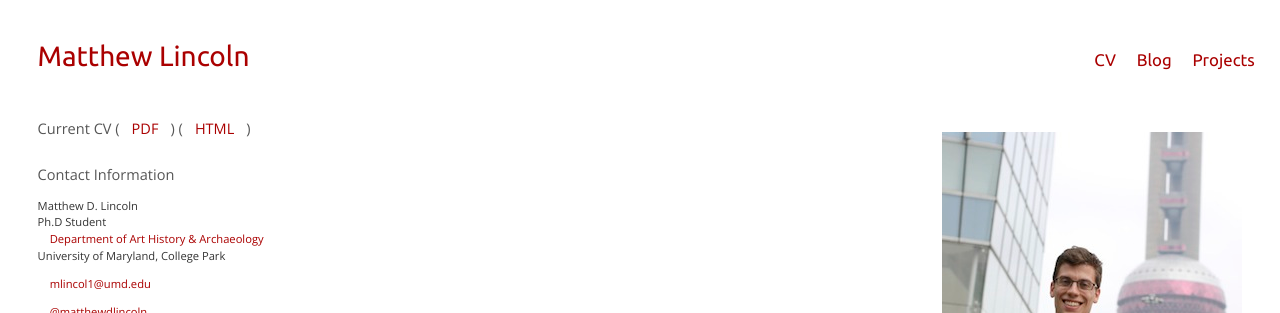
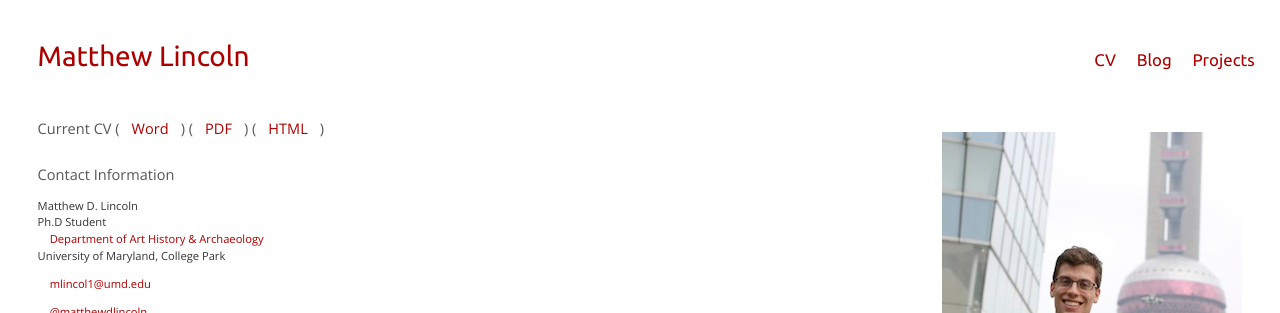
Before and after one commit to mdlincoln/mdlincoln.github.io, a Jekyll site: the page built from about/index.md, in a window 1280 px wide. Shown: the top 313 px of the page. Built offline with Jekyll 4.4.1, drawn with Linux system fonts in a browser that asks for light colours.

Commit message:
Revert "Remove MSWord CV option"
This reverts commit dcf07e1f39b37c6e036212cde078f73d8699470d.

```diff
--- a/about/index.md
+++ b/about/index.md
@@ -7,7 +7,7 @@ show_title: false
 <img src="/assets/images/author.jpg" align="right" />
 
 
-## Current CV ([PDF](https://docs.google.com/document/d/1D26djrb4BUMYkLiif01vQM5nXty2ziCqctzF1wQb_sA/export?format=pdf&id=1D26djrb4BUMYkLiif01vQM5nXty2ziCqctzF1wQb_sA)) ([HTML](https://docs.google.com/document/d/1D26djrb4BUMYkLiif01vQM5nXty2ziCqctzF1wQb_sA/pub))
+## Current CV ([Word](https://docs.google.com/document/d/1D26djrb4BUMYkLiif01vQM5nXty2ziCqctzF1wQb_sA/export?format=docx&id=1D26djrb4BUMYkLiif01vQM5nXty2ziCqctzF1wQb_sA)) ([PDF](https://docs.google.com/document/d/1D26djrb4BUMYkLiif01vQM5nXty2ziCqctzF1wQb_sA/export?format=pdf&id=1D26djrb4BUMYkLiif01vQM5nXty2ziCqctzF1wQb_sA)) ([HTML](https://docs.google.com/document/d/1D26djrb4BUMYkLiif01vQM5nXty2ziCqctzF1wQb_sA/pub))
 
 ## Contact Information
 
```
